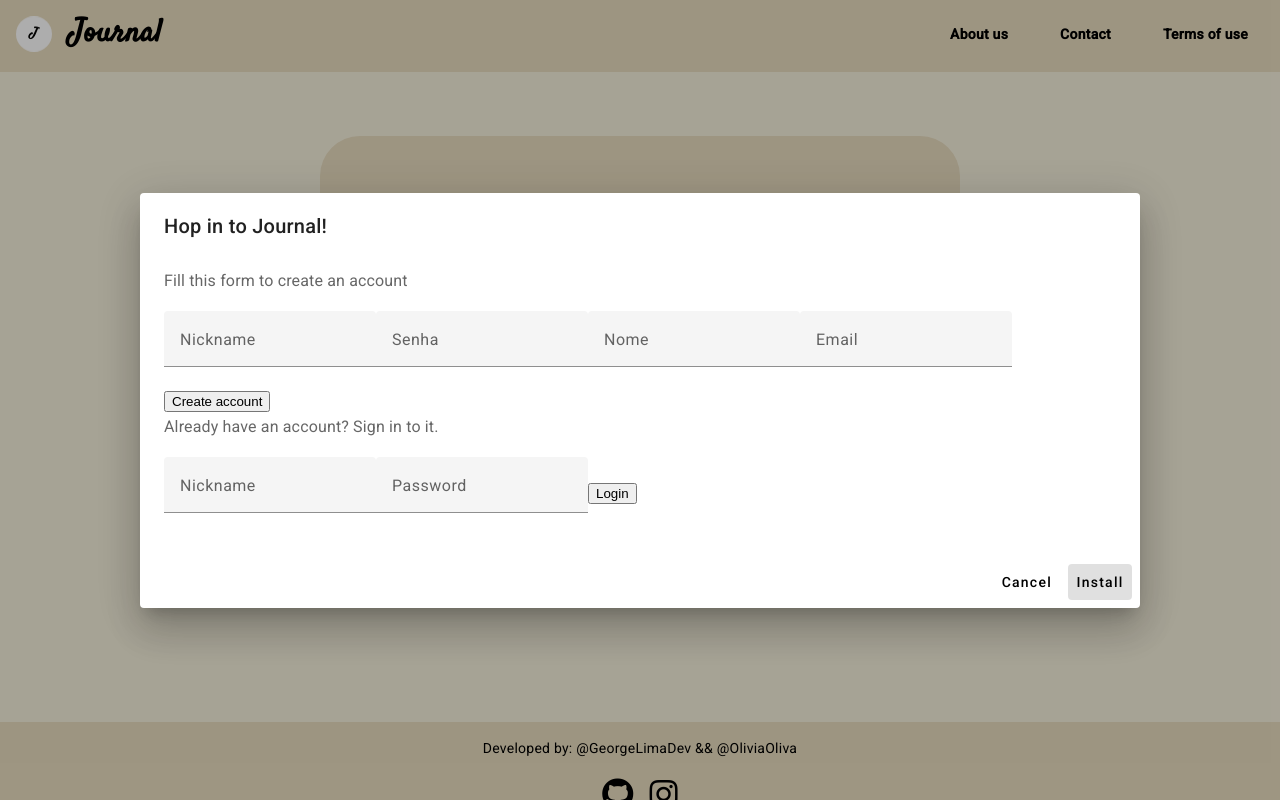
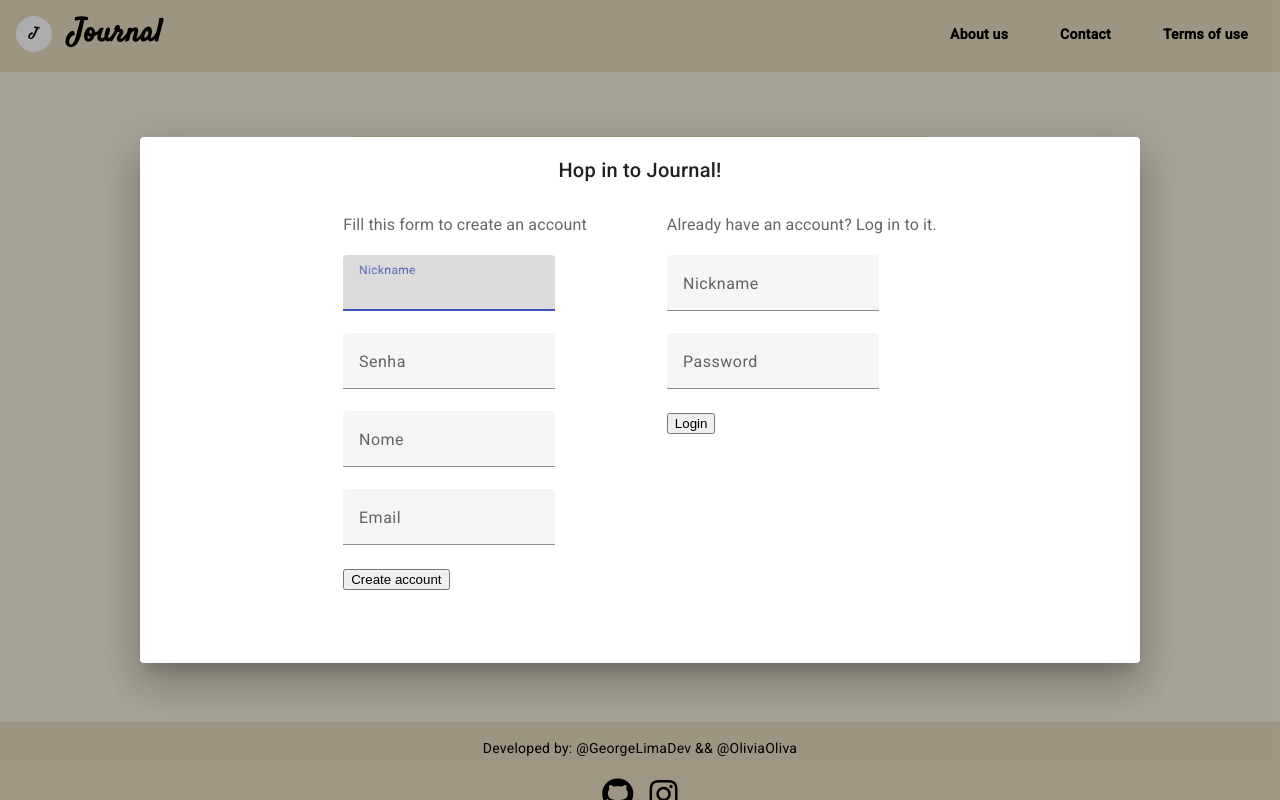
Before and after one commit to GeorgeLimaDev/Journal-AngularApp, an Angular app in the folder Journal/: page / in a window 1280 px wide. Both pictures are taken after a click on the button "Get started". Built offline with nearby package versions, Linux system fonts and the light colour scheme.

Commit message:
WIP: Modal to create/access account

```diff
--- a/Journal/src/app/app.module.ts
+++ b/Journal/src/app/app.module.ts
@@ -10,6 +10,7 @@ import { DialogComponent } from './dialog/dialog.component';
 import {MatSelectModule} from '@angular/material/select';
 import {MatInputModule} from '@angular/material/input';
 import {MatFormFieldModule} from '@angular/material/form-field';
+import {MatIconModule} from '@angular/material/icon';
 
 @NgModule({
   declarations: [
@@ -24,7 +25,8 @@ import {MatFormFieldModule} from '@angular/material/form-field';
     MatButtonModule,
     MatSelectModule,
     MatInputModule,
-    MatFormFieldModule
+    MatFormFieldModule,
+    MatIconModule
   ],
   providers: [],
   bootstrap: [AppComponent]
--- a/Journal/src/app/dialog/dialog.component.html
+++ b/Journal/src/app/dialog/dialog.component.html
@@ -1,36 +1,45 @@
 <h2 mat-dialog-title>Hop in to Journal!</h2>
+<!--<button mat-button [mat-dialog-close]="true" cdkFocusInitial><mat-icon aria-hidden="false" aria-label="Example home icon" fontIcon="cancel"></mat-icon>-->
+<!--</button>-->
 <mat-dialog-content class="mat-typography">
+  <div class="left">
   <h3>Fill this form to create an account</h3>
   <mat-form-field>
     <mat-label>Nickname</mat-label>
     <input matInput>
   </mat-form-field>
+    <br>
   <mat-form-field>
     <mat-label>Senha</mat-label>
     <input matInput type="password">
   </mat-form-field>
+    <br>
   <mat-form-field>
     <mat-label>Nome</mat-label>
     <input matInput>
   </mat-form-field>
+    <br>
   <mat-form-field>
     <mat-label>Email</mat-label>
     <input matInput>
   </mat-form-field>
+    <br>
   <button>Create account</button>
-
-  <h3>Already have an account? Sign in to it.</h3>
+  </div>
+  <div class="right">
+  <h3>Already have an account? Log in to it.</h3>
   <mat-form-field>
     <mat-label>Nickname</mat-label>
     <input matInput>
   </mat-form-field>
+    <br>
   <mat-form-field>
     <mat-label>Password</mat-label>
     <input matInput type="password">
   </mat-form-field>
+    <br>
 <button>Login</button>
+  </div>
 </mat-dialog-content>
 <mat-dialog-actions align="end">
-  <button mat-button mat-dialog-close>Cancel</button>
-  <button mat-button [mat-dialog-close]="true" cdkFocusInitial>Install</button>
 </mat-dialog-actions>
--- a/Journal/src/app/dialog/dialog.component.scss
+++ b/Journal/src/app/dialog/dialog.component.scss
@@ -0,0 +1,21 @@
+h2 {
+  text-align: center;
+}
+
+mat-dialog-content {
+  display: flex;
+  gap: 5rem;
+  justify-content: center;
+}
+
+.left {
+  flex-direction: column;
+}
+
+.right {
+  flex-direction: column;
+}
+
+button {
+  margin: 0 auto;
+}
```
